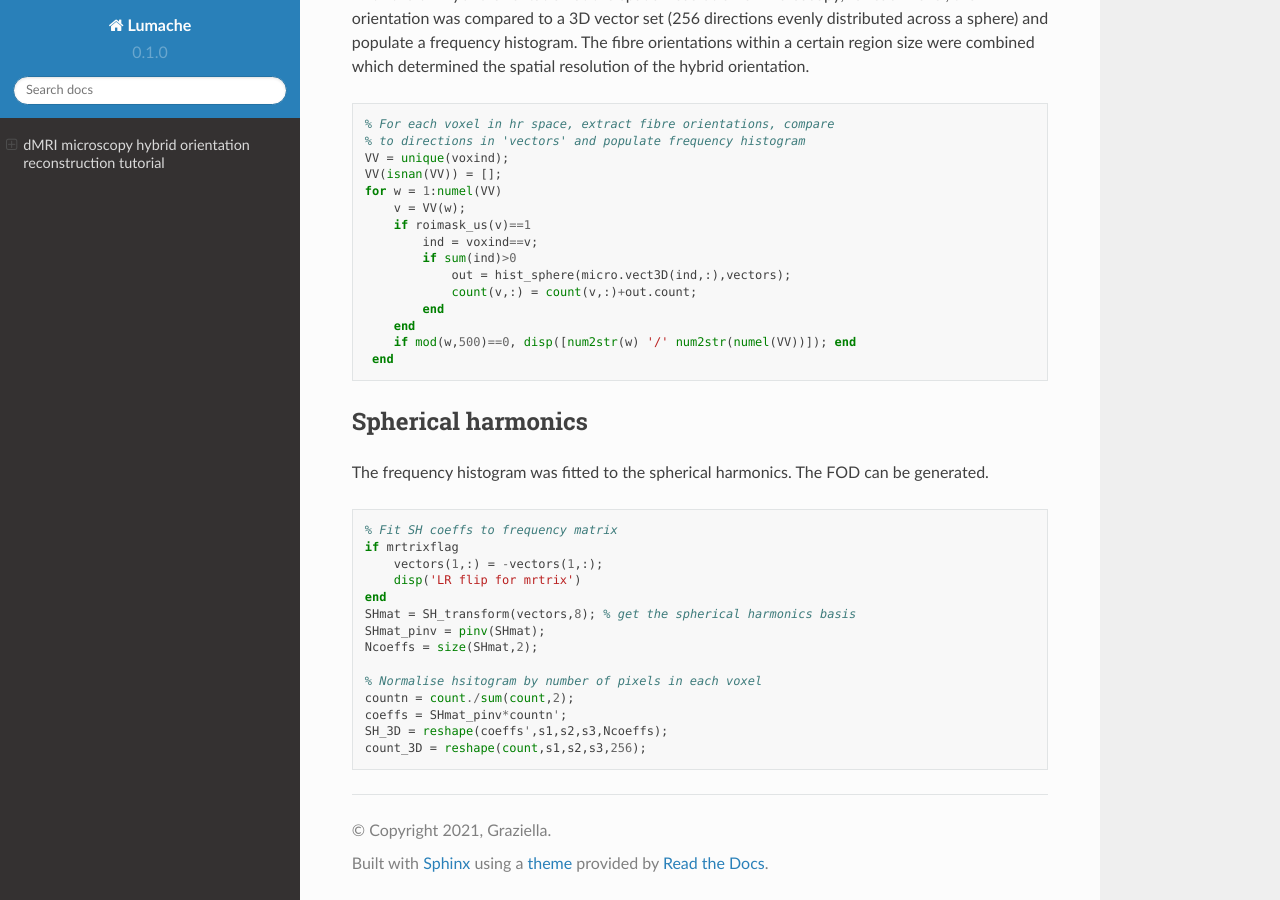
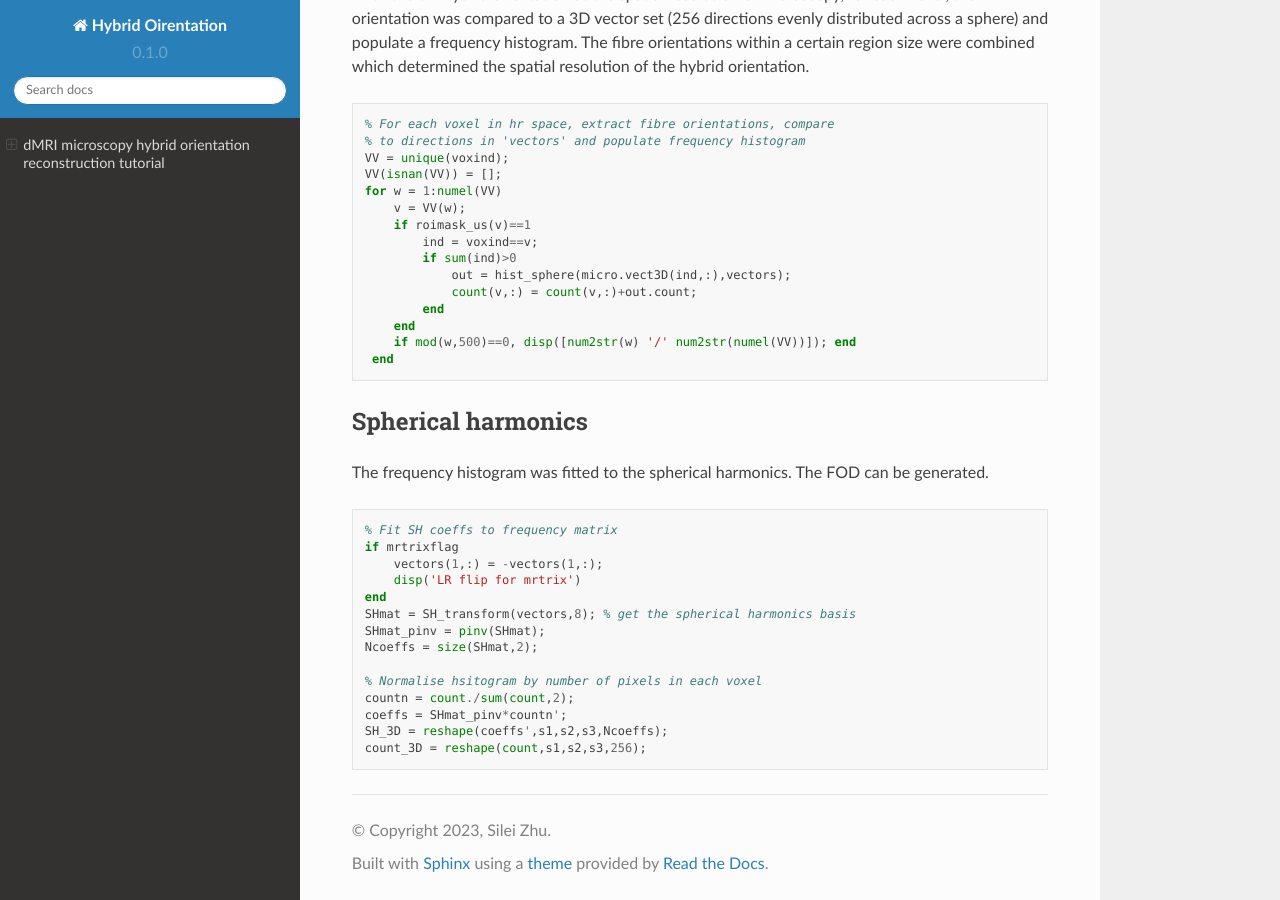
Before and after one commit to Silei-Silei/Hybrid_tractography_tutorial, a Sphinx documentation site: the page built from docs/source/index.rst, in a window 1280 px wide and 900 px high, scrolled down 2273 px. Built offline with Sphinx 7.4.7 and the Read the Docs theme 2.0.0, drawn with Linux system fonts in a browser that asks for light colours.

Commit message:
Update conf.py

```diff
--- a/docs/source/conf.py
+++ b/docs/source/conf.py
@@ -2,9 +2,9 @@
 
 # -- Project information
 
-project = 'Lumache'
-copyright = '2021, Graziella'
-author = 'Graziella'
+project = 'Hybrid Oirentation'
+copyright = '2023, Silei Zhu'
+author = 'Silei Zhu'
 
 release = '0.1'
 version = '0.1.0'
```
